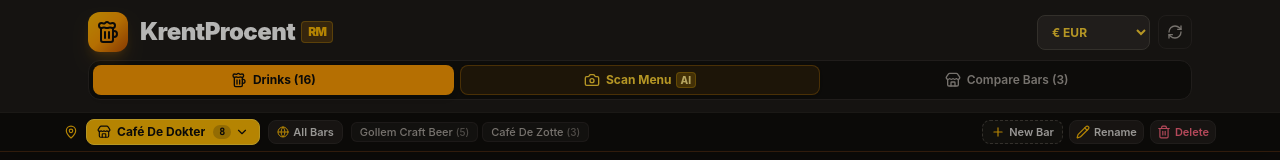
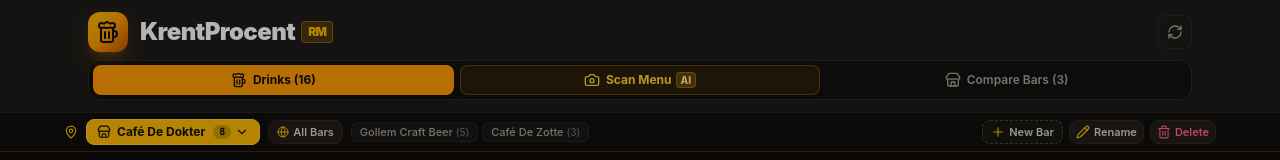
Before and after one commit to NikayP/KrentProcent-RM, a React (Vite) app: page / in a window 1280 px wide. Shown: the top 160 px of the page. Built offline with nearby package versions, Linux system fonts and the light colour scheme.

Commit message:
v0.4.4: Remove redundant currency dropdown from header

```diff
--- a/package.json
+++ b/package.json
@@ -1,7 +1,7 @@
 {
   "name": "krentprocent-rm",
   "private": true,
-  "version": "0.4.1",
+  "version": "0.4.4",
   "type": "module",
   "scripts": {
     "dev": "tsx watch server.ts",
--- a/src/App.tsx
+++ b/src/App.tsx
@@ -23,7 +23,6 @@ import { ShieldCheck, Info, Check, Sparkles } from 'lucide-react';
 
 const STORAGE_KEY = 'krentprocent_rm_drinks_v2';
 const MANAGED_BARS_KEY = 'krentprocent_rm_bars_v2';
-const CURRENCY_KEY = 'krentprocent_rm_currency_v2';
 const ACTIVE_BAR_KEY = 'krentprocent_rm_active_bar_v2';
 const TOUR_STORAGE_KEY = 'krentprocent_has_seen_tour_v1';
 
@@ -59,9 +58,7 @@ export default function App() {
     return [];
   });
 
-  const [currency, setCurrency] = useState<string>(() => {
-    return localStorage.getItem(CURRENCY_KEY) || '€';
-  });
+  const currency = '€';
 
   // Calculate unique list of bars (strictly deduplicated and accent-insensitive)
   const availableBars = useMemo(
@@ -147,14 +144,6 @@ export default function App() {
       console.error('Failed to persist managed bars', e);
     }
   }, [managedBars]);
-
-  useEffect(() => {
-    try {
-      localStorage.setItem(CURRENCY_KEY, currency);
-    } catch (e) {
-      console.error('Failed to persist currency', e);
-    }
-  }, [currency]);
 
   useEffect(() => {
     try {
@@ -331,8 +320,6 @@ export default function App() {
       <Header
         activeTab={activeTab}
         setActiveTab={setActiveTab}
-        currency={currency}
-        setCurrency={setCurrency}
         drinkCount={drinks.length}
         drinks={drinks}
         onReset={handleResetAll}
--- a/src/components/Header.tsx
+++ b/src/components/Header.tsx
@@ -19,8 +19,6 @@ import { DrinkItem, filterDrinksByBar, normalizeBarKey, DEFAULT_BAR_NAME } from
 interface HeaderProps {
   activeTab: 'calculator' | 'scanner' | 'bars';
   setActiveTab: (tab: 'calculator' | 'scanner' | 'bars') => void;
-  currency: string;
-  setCurrency: (c: string) => void;
   drinkCount: number;
   drinks: DrinkItem[];
   onReset: () => void;
@@ -35,8 +33,6 @@ interface HeaderProps {
 export const Header: React.FC<HeaderProps> = ({
   activeTab,
   setActiveTab,
-  currency,
-  setCurrency,
   drinkCount,
   drinks,
   onReset,
@@ -204,19 +200,6 @@ export const Header: React.FC<HeaderProps> = ({
 
           {/* Controls */}
           <div className="flex items-center gap-2 shrink-0">
-            <select
-              value={currency}
-              onChange={(e) => setCurrency(e.target.value)}
-              className="bg-stone-800 hover:bg-stone-750 text-amber-300 font-bold text-xs rounded-lg px-2.5 py-1.5 sm:py-2 border border-stone-700 focus:outline-none focus:border-amber-500 transition-colors"
-              aria-label="Currency"
-            >
-              <option value="€">€ EUR</option>
-              <option value="$">$ USD</option>
-              <option value="£">£ GBP</option>
-              <option value="kr">kr SEK/NOK</option>
-              <option value="CHF">CHF</option>
-            </select>
-
             {(drinkCount > 0 || availableBars.length > 0) && (
               <button
                 onClick={onReset}
```
Also changed, not shown: 1 other file (tests, documents, lock files or other folders).
